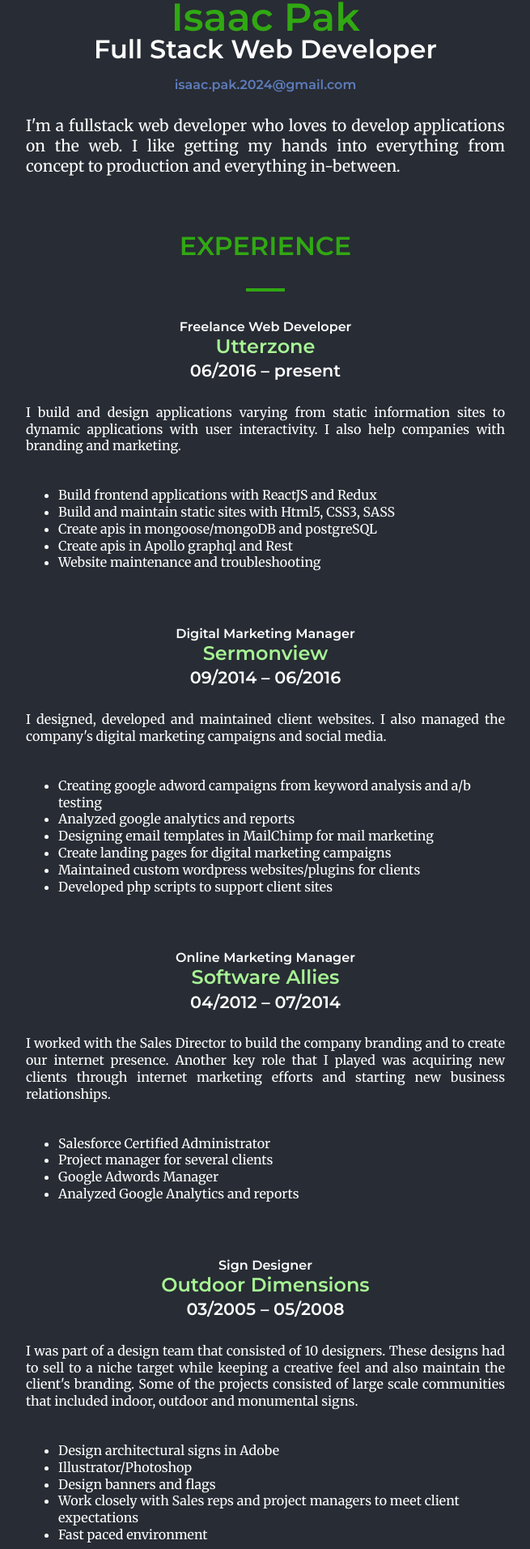
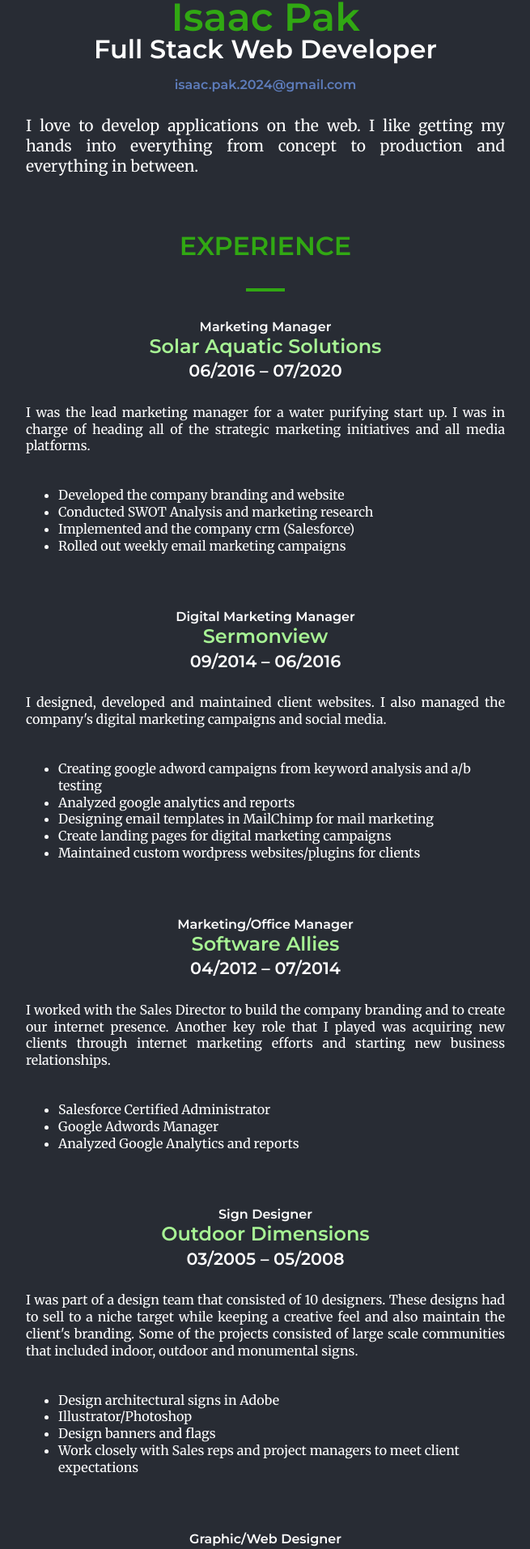
Before and after one commit to pak11273/portfolio, a React (Create React App) app: page /#/cv in a window 1280 px wide. Shown: the part 43-1956 px from the top of the page at 81% size, without its empty margins (312-967 px from the left). Built offline with nearby package versions, Linux system fonts and the light colour scheme.

Commit message:
updates resume

```diff
--- a/src/pages/cv.js
+++ b/src/pages/cv.js
@@ -10,29 +10,22 @@
       </section>
       <section className="cv__section row center-xs">
         <p className="col-xs-8 col-md-6">
-          I'm a fullstack web developer who loves to develop applications on the web. I
-          like getting my hands into everything from concept to production and
-          everything in-between.
+          I love to develop applications on the web. I like getting my hands into everything from concept to production and everything in between.
         </p>
       </section>
       <section className="cv__section row center-xs">
         <div className="col-md-6 col-xs-8">
           <h5 className="categories">Experience</h5>
           <div className="pin" />
-          <h6 className="cv_section__title">Freelance Web Developer</h6>
-          <p className="cv__company">Utterzone </p>
-          <h6 className="cv__date">06/2016 – present</h6>
-          <p className="cv__section__copy">
-            I build and design applications varying from static information
-            sites to dynamic applications with user interactivity. I also help
-            companies with branding and marketing.
-          </p>
+          <h6 className="cv_section__title">Marketing Manager</h6>
+          <p className="cv__company">Solar Aquatic Solutions</p>
+          <h6 className="cv__date">06/2016 – 07/2020</h6>
+          <p className="cv__section__copy">I was the lead marketing manager for a water purifying start up. I was in charge of heading all of the strategic marketing initiatives and all media platforms.</p>
           <ul>
-            <li>Build frontend applications with ReactJS and Redux</li>
-            <li>Build and maintain static sites with Html5, CSS3, SASS</li>
-            <li> Create apis in mongoose/mongoDB and postgreSQL</li>
-            <li>Create apis in Apollo graphql and Rest</li>
-            <li>Website maintenance and troubleshooting</li>
+            <li>Developed the company branding and website</li>
+            <li>Conducted SWOT Analysis and marketing research</li>
+            <li>Implemented and the company crm (Salesforce)</li>
+            <li>Rolled out weekly email marketing campaigns</li>
           </ul>
         </div>
       </section>
@@ -46,21 +39,17 @@
             the company's digital marketing campaigns and social media.
           </p>
           <ul>
-            <li>
-              Creating google adword campaigns from keyword analysis and a/b
-              testing
-            </li>
+            <li>Creating google adword campaigns from keyword analysis and a/b testing</li>
             <li>Analyzed google analytics and reports</li>
             <li>Designing email templates in MailChimp for mail marketing</li>
             <li>Create landing pages for digital marketing campaigns</li>
             <li>Maintained custom wordpress websites/plugins for clients</li>
-            <li>Developed php scripts to support client sites</li>
           </ul>
         </div>
       </section>
       <section className="cv__section row center-xs">
         <div className="col-md-6 col-xs-8">
-          <h6 className="cv_section__title">Online Marketing Manager</h6>
+          <h6 className="cv_section__title">Marketing/Office Manager</h6>
           <p className="cv__company">Software Allies</p>
           <h6 className="cv__date">04/2012 – 07/2014</h6>
           <p className="cv__section__copy">
@@ -71,7 +60,6 @@
           </p>
           <ul>
             <li>Salesforce Certified Administrator</li>
-            <li>Project manager for several clients</li>
             <li>Google Adwords Manager</li>
             <li>Analyzed Google Analytics and reports</li>
           </ul>
@@ -97,7 +85,6 @@
               Work closely with Sales reps and project managers to meet client
               expectations
             </li>
-            <li>Fast paced environment</li>
           </ul>
         </div>
       </section>
@@ -114,8 +101,7 @@
           </p>
           <ul>
             <li>Built and maintained the company’s ecommerce site</li>
-            <li>Designed the company catalog with QuarksExpress</li>
-            <li>Designed product labels and ads with QuarksExpress</li>
+            <li>Designed print media with QuarksExpress</li>
             <li>Maintained and updated all company marketing assets</li>
           </ul>
         </div>
@@ -128,10 +114,8 @@
           <p>
             OOP, Design Patterns, API Design, Web Design, Graphic Design,
             JavaScript, SASS, React, Redux, Sagas, NodeJS, ExpressJS, Mongoose,
-            Mongodb, Redis, Rest, GraphQL, postgreSQL
+            Mongodb, Redis, Rest, GraphQL, postgreSQL, GoLang, Gin
           </p>
-          <h6 className="cv__section__skills__minor ">Minor</h6>
-          <p>java, spring, php, wordpress, mysql, dev ops</p>
         </div>
       </section>
       <section className="cv__section cv__section__skills__major cv__section__education row center-xs">
```
